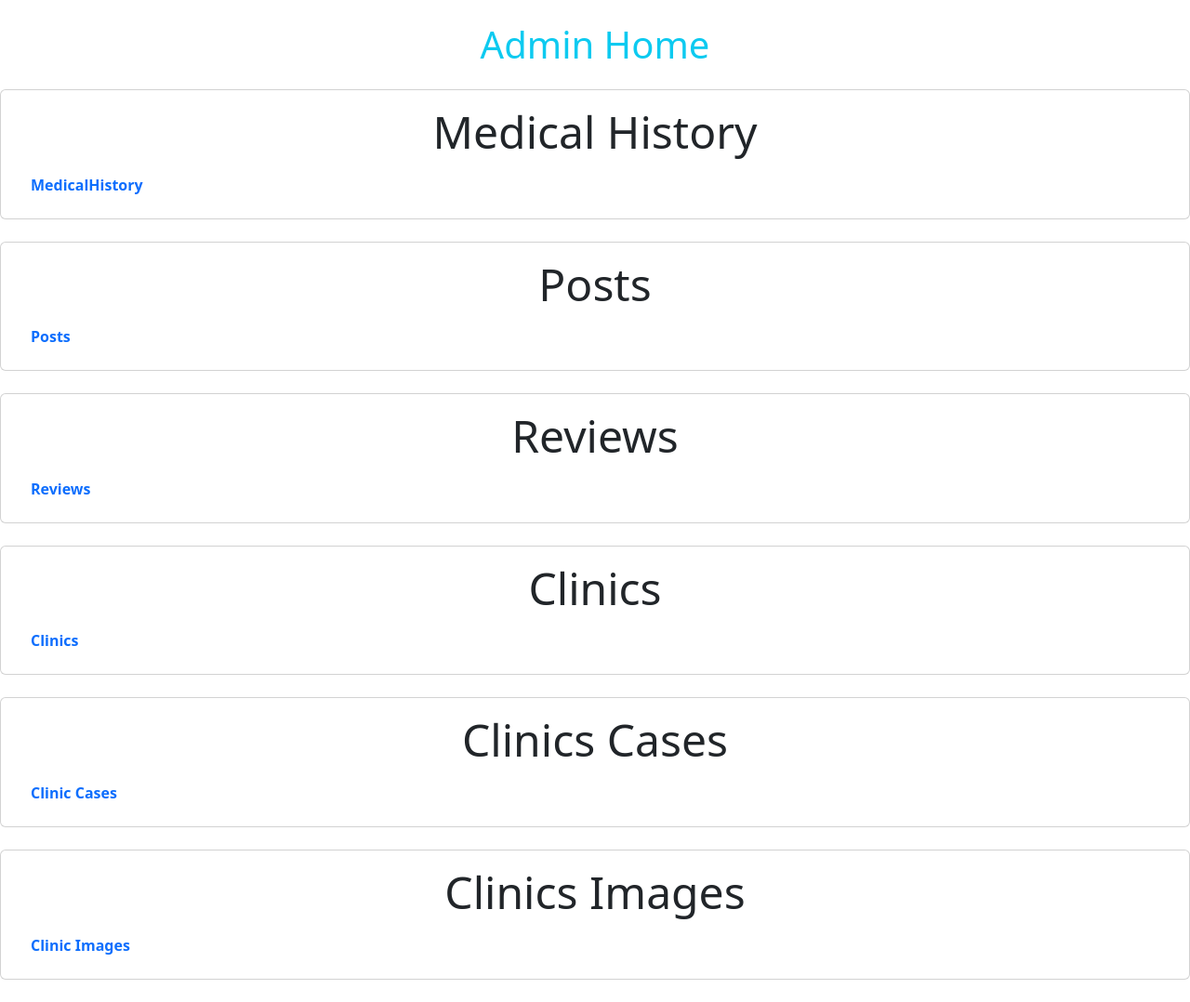
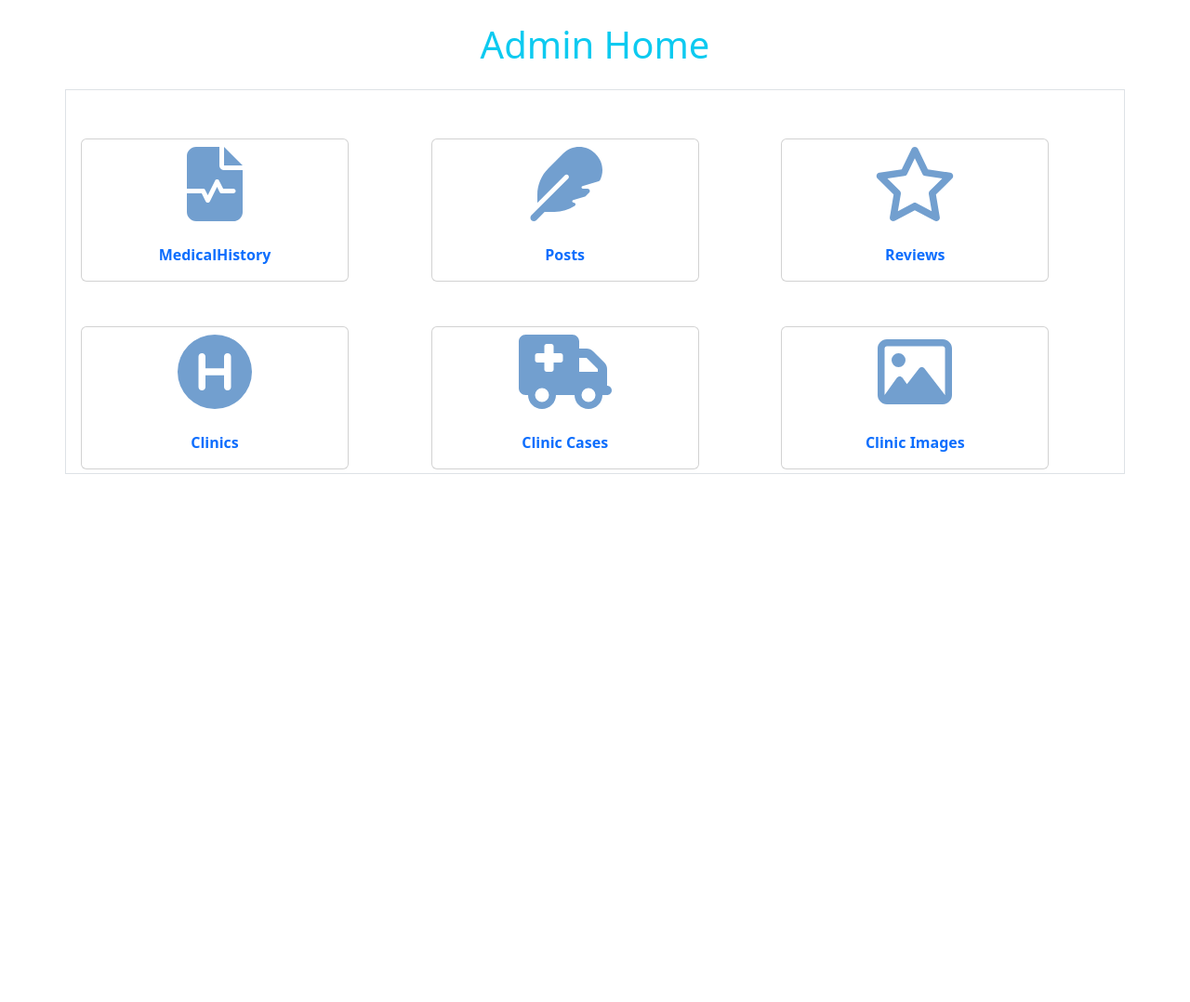
Before and after one commit to Isla-Nad/ITI-FinalBackend, a Django app: template custom_admin/templates/admin.html in a window 1280 px wide. Shown: the whole page at 93% size. After the commit the page ends 510 px from the top, so only its background shows below. Run offline with Django 4.2, Linux system fonts and the light colour scheme; the template is opened without the code that fills it, so the values that code supplies are empty; some libraries are stand-ins or nearby versions.

Commit message:
design admin panel page

```diff
--- a/custom_admin/templates/admin.html
+++ b/custom_admin/templates/admin.html
@@ -12,82 +12,65 @@
         <div class="container my-4">
             <h1 class="text-center text-info mb-4">Admin Home</h1>
         </div>
-          <div class="col-16">
-            <div class="card mb-4">
-              <div class="card-body">
-                <h2 class="card-title text-center display-5">Medical History</h2>
-                <ul class="list-group list-group-flush">
-                  <li class="list-group-item d-flex justify-content-between">
+        <!-- grid system -->
+        <div class="container border border-1 d-flex justify-content-around ">
+          <div class="row d-flex justify-content-around p-1">
+            <div class="col mt-5">
+              <div class="card" style="width: 18rem;">
+                  <svg class="display-1 m-2" xmlns="http://www.w3.org/2000/svg" height="1em" viewBox="0 0 448 512"><!--! Font Awesome Free 6.4.2 by @fontawesome - https://fontawesome.com License - https://fontawesome.com/license (Commercial License) Copyright 2023 Fonticons, Inc. --><style>svg{fill:#729fcf}</style><path d="M96 0C60.7 0 32 28.7 32 64V288H144c6.1 0 11.6 3.4 14.3 8.8L176 332.2l49.7-99.4c2.7-5.4 8.3-8.8 14.3-8.8s11.6 3.4 14.3 8.8L281.9 288H352c8.8 0 16 7.2 16 16s-7.2 16-16 16H272c-6.1 0-11.6-3.4-14.3-8.8L240 275.8l-49.7 99.4c-2.7 5.4-8.3 8.8-14.3 8.8s-11.6-3.4-14.3-8.8L134.1 320H32V448c0 35.3 28.7 64 64 64H352c35.3 0 64-28.7 64-64V160H288c-17.7 0-32-14.3-32-32V0H96zM288 0V128H416L288 0z"/></svg>
+                      <div class="card-body text-center">
                         <a href="{% url 'allmedical' %}" class="text-primary text-decoration-none"><span class="fw-bold">MedicalHistory</span></a>
                         <span class="badge bg-secondary">{{medical_count}}</span>
-                  </li>
-                </ul>
                   </div>
                 </div>
             </div>
-          <div class="col-16">
-            <div class="card mb-4">
-              <div class="card-body">
-                <h2 class="card-title text-center display-5">Posts</h2>
-                <ul class="list-group list-group-flush">
-                  <li class="list-group-item d-flex justify-content-between">
+
+            <div class="col mt-5">
+              <div class="card" style="width: 18rem;">
+                  <svg class="display-1 m-2" xmlns="http://www.w3.org/2000/svg" height="1em" viewBox="0 0 512 512"><!--! Font Awesome Free 6.4.2 by @fontawesome - https://fontawesome.com License - https://fontawesome.com/license (Commercial License) Copyright 2023 Fonticons, Inc. --><style>svg{fill:#729fcf}</style><path d="M278.5 215.6L23 471c-9.4 9.4-9.4 24.6 0 33.9s24.6 9.4 33.9 0l57-57h68c49.7 0 97.9-14.4 139-41c11.1-7.2 5.5-23-7.8-23c-5.1 0-9.2-4.1-9.2-9.2c0-4.1 2.7-7.6 6.5-8.8l81-24.3c2.5-.8 4.8-2.1 6.7-4l22.4-22.4c10.1-10.1 2.9-27.3-11.3-27.3l-32.2 0c-5.1 0-9.2-4.1-9.2-9.2c0-4.1 2.7-7.6 6.5-8.8l112-33.6c4-1.2 7.4-3.9 9.3-7.7C506.4 207.6 512 184.1 512 160c0-41-16.3-80.3-45.3-109.3l-5.5-5.5C432.3 16.3 393 0 352 0s-80.3 16.3-109.3 45.3L139 149C91 197 64 262.1 64 330v55.3L253.6 195.8c6.2-6.2 16.4-6.2 22.6 0c5.4 5.4 6.1 13.6 2.2 19.8z"/></svg>                <div class="card-body text-center">
                     <a href="{% url 'postslist' %}" class="text-primary text-decoration-none"><span class="fw-bold">Posts</span></a>
                     <span class="badge bg-secondary">{{postscount}}</span>
-                  </li>
-                </ul>
                   </div>
                 </div>
             </div>
-          <div class="col-16">
-            <div class="card mb-4">
-              <div class="card-body">
-                <h2 class="card-title text-center display-5">Reviews</h2>
-                <ul class="list-group list-group-flush">
-                  <li class="list-group-item d-flex justify-content-between">
+
+            <div class="col mt-5">
+              <div class="card" style="width: 18rem;">
+                  <svg class="display-1 m-2" xmlns="http://www.w3.org/2000/svg" height="1em" viewBox="0 0 576 512"><!--! Font Awesome Free 6.4.2 by @fontawesome - https://fontawesome.com License - https://fontawesome.com/license (Commercial License) Copyright 2023 Fonticons, Inc. --><style>svg{fill:#729fcf}</style><path d="M287.9 0c9.2 0 17.6 5.2 21.6 13.5l68.6 141.3 153.2 22.6c9 1.3 16.5 7.6 19.3 16.3s.5 18.1-5.9 24.5L433.6 328.4l26.2 155.6c1.5 9-2.2 18.1-9.6 23.5s-17.3 6-25.3 1.7l-137-73.2L151 509.1c-8.1 4.3-17.9 3.7-25.3-1.7s-11.2-14.5-9.7-23.5l26.2-155.6L31.1 218.2c-6.5-6.4-8.7-15.9-5.9-24.5s10.3-14.9 19.3-16.3l153.2-22.6L266.3 13.5C270.4 5.2 278.7 0 287.9 0zm0 79L235.4 187.2c-3.5 7.1-10.2 12.1-18.1 13.3L99 217.9 184.9 303c5.5 5.5 8.1 13.3 6.8 21L171.4 443.7l105.2-56.2c7.1-3.8 15.6-3.8 22.6 0l105.2 56.2L384.2 324.1c-1.3-7.7 1.2-15.5 6.8-21l85.9-85.1L358.6 200.5c-7.8-1.2-14.6-6.1-18.1-13.3L287.9 79z"/></svg>                <div class="card-body text-center">
                     <a href="{% url 'reviewlist' %}" class="text-primary text-decoration-none"><span class="fw-bold">Reviews</span></a>
                     <span class="badge bg-secondary">{{reviewcount}}</span>
-                  </li>
-                </ul>
                   </div>
                 </div>
             </div>
-          <div class="col-16">
-            <div class="card mb-4">
-              <div class="card-body">
-                <h2 class="card-title text-center display-5">Clinics</h2>
-                <ul class="list-group list-group-flush">
-                  <li class="list-group-item d-flex justify-content-between">
+
+            <div class="col mt-5">
+              <div class="card" style="width: 18rem;">
+                  <svg class="display-1 m-2" xmlns="http://www.w3.org/2000/svg" height="1em" viewBox="0 0 512 512"><!--! Font Awesome Free 6.4.2 by @fontawesome - https://fontawesome.com License - https://fontawesome.com/license (Commercial License) Copyright 2023 Fonticons, Inc. --><style>svg{fill:#729fcf}</style><path d="M256 512A256 256 0 1 0 256 0a256 256 0 1 0 0 512zM368 152V256 360c0 13.3-10.7 24-24 24s-24-10.7-24-24V280H192l0 80c0 13.3-10.7 24-24 24s-24-10.7-24-24l0-208c0-13.3 10.7-24 24-24s24 10.7 24 24v80H320V152c0-13.3 10.7-24 24-24s24 10.7 24 24z"/></svg>                <div class="card-body text-center">
                     <a href="{% url 'clinics_list' %}" class="text-primary text-decoration-none"><span class="fw-bold">Clinics</span></a>
                     <span class="badge bg-secondary">{{clinicscount}}</span>
-                  </li>
-                </ul>
                   </div>
                 </div>
             </div>
-          <div class="col-16">
-            <div class="card mb-4">
-              <div class="card-body">
-                <h2 class="card-title text-center display-5">Clinics Cases</h2>
-                <ul class="list-group list-group-flush">
-                  <li class="list-group-item d-flex justify-content-between">
+
+            <div class="col mt-5">
+              <div class="card" style="width: 18rem;">
+                  <svg class="display-1 m-2" xmlns="http://www.w3.org/2000/svg" height="1em" viewBox="0 0 640 512"><!--! Font Awesome Free 6.4.2 by @fontawesome - https://fontawesome.com License - https://fontawesome.com/license (Commercial License) Copyright 2023 Fonticons, Inc. --><style>svg{fill:#729fcf}</style><path d="M0 48C0 21.5 21.5 0 48 0H368c26.5 0 48 21.5 48 48V96h50.7c17 0 33.3 6.7 45.3 18.7L589.3 192c12 12 18.7 28.3 18.7 45.3V256v32 64c17.7 0 32 14.3 32 32s-14.3 32-32 32H576c0 53-43 96-96 96s-96-43-96-96H256c0 53-43 96-96 96s-96-43-96-96H48c-26.5 0-48-21.5-48-48V48zM416 256H544V237.3L466.7 160H416v96zM160 464a48 48 0 1 0 0-96 48 48 0 1 0 0 96zm368-48a48 48 0 1 0 -96 0 48 48 0 1 0 96 0zM176 80v48l-48 0c-8.8 0-16 7.2-16 16v32c0 8.8 7.2 16 16 16h48v48c0 8.8 7.2 16 16 16h32c8.8 0 16-7.2 16-16V192h48c8.8 0 16-7.2 16-16V144c0-8.8-7.2-16-16-16H240V80c0-8.8-7.2-16-16-16H192c-8.8 0-16 7.2-16 16z"/></svg>                <div class="card-body text-center">
                     <a href="{% url 'clinics_cases_list' %}" class="text-primary text-decoration-none"><span class="fw-bold">Clinic Cases</span></a>
                     <span class="badge bg-secondary">{{cliniccasesscount}}</span>
-                  </li>
-                </ul>
                   </div>
                 </div>
             </div>
-          <div class="col-16">
-            <div class="card mb-4">
-              <div class="card-body">
-                <h2 class="card-title text-center display-5">Clinics Images</h2>
-                <ul class="list-group list-group-flush">
-                  <li class="list-group-item d-flex justify-content-between">
+
+            <div class="col mt-5">
+              <div class="card" style="width: 18rem;">
+                  <svg class="display-1 m-2" xmlns="http://www.w3.org/2000/svg" height="1em" viewBox="0 0 512 512"><!--! Font Awesome Free 6.4.2 by @fontawesome - https://fontawesome.com License - https://fontawesome.com/license (Commercial License) Copyright 2023 Fonticons, Inc. --><style>svg{fill:#729fcf}</style><path d="M448 80c8.8 0 16 7.2 16 16V415.8l-5-6.5-136-176c-4.5-5.9-11.6-9.3-19-9.3s-14.4 3.4-19 9.3L202 340.7l-30.5-42.7C167 291.7 159.8 288 152 288s-15 3.7-19.5 10.1l-80 112L48 416.3l0-.3V96c0-8.8 7.2-16 16-16H448zM64 32C28.7 32 0 60.7 0 96V416c0 35.3 28.7 64 64 64H448c35.3 0 64-28.7 64-64V96c0-35.3-28.7-64-64-64H64zm80 192a48 48 0 1 0 0-96 48 48 0 1 0 0 96z"/></svg>                <div class="card-body text-center">
                     <a href="{% url 'clinics_images_list' %}" class="text-primary text-decoration-none"><span class="fw-bold">Clinic Images</span></a>
                     <span class="badge bg-secondary">{{clinicimagescount}}</span>
-                  </li>
-                </ul>
                   </div>
+                </div>
+            </div>
+
+
           </div>
         </div>
       <script src="{% static 'bootstrap/js/bootstrap.js'%}"></script>
```
Lines whose indentation alone changed are shown as unchanged.
